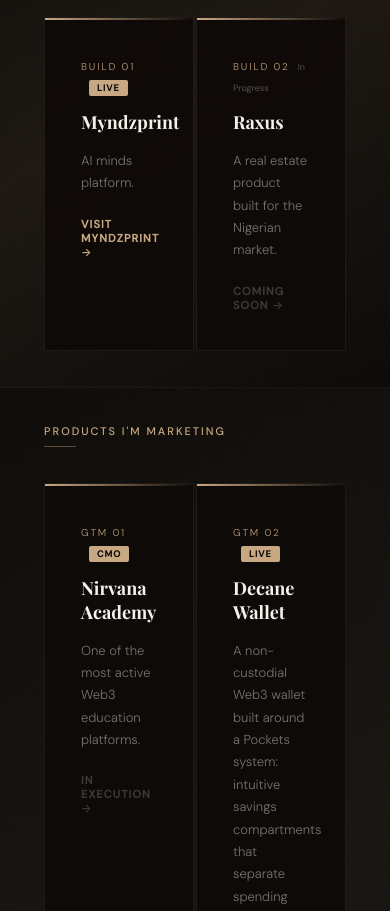
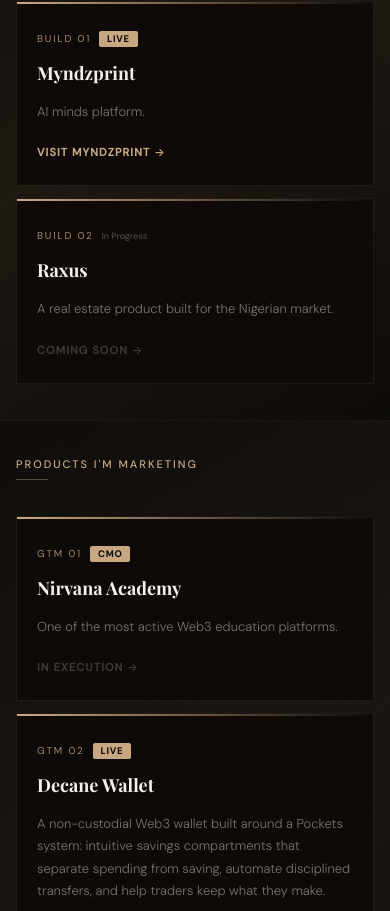
Before and after one commit to amonaayoola/website, a Next.js app: page /work in a window 390 px wide. Shown: the part 533-1444 px from the top of the page. Built offline with nearby package versions, Linux system fonts and the light colour scheme; a web font is replaced by a local one.

Commit message:
fix: work cards single column on mobile, tighter padding

```diff
--- a/app/globals.css
+++ b/app/globals.css
@@ -178,10 +178,12 @@
   .exp-grid-mobile { display: block !important; }
 
   /* Work cards */
-  .work-cards { grid-template-columns: 1fr !important; }
+  .work-section { padding: 36px 16px !important; }
+  .work-cards { grid-template-columns: 1fr !important; gap: 12px !important; }
   .card-desc-full { display: none !important; }
   .card-desc-short { display: block !important; }
   .card-tags { display: none !important; }
+  .work-card-inner { padding: 24px 20px !important; }
 
   /* Blog */
   .posts-grid { grid-template-columns: 1fr !important; }
--- a/app/work/page.tsx
+++ b/app/work/page.tsx
@@ -83,7 +83,7 @@
   const shortDesc = c.desc.split('.')[0] + '.'
 
   return (
-    <div style={{
+    <div className="work-card-inner" style={{
       background: 'rgba(14,10,7,.94)', border: '1px solid rgba(244,240,234,.07)',
       padding: 36, position: 'relative', overflow: 'hidden',
     }}>
@@ -157,7 +157,7 @@
       </section>
 
       {/* PRODUCTS I'M BUILDING */}
-      <section style={{
+      <section className="work-section" style={{
         background: 'linear-gradient(150deg,#0f0d09,#1c1610 40%,#0a0806)',
         padding: '52px 44px 36px', position: 'relative', overflow: 'hidden',
       }}>
@@ -167,7 +167,7 @@
             <div style={{ fontSize: 11, fontWeight: 500, letterSpacing: '.18em', textTransform: 'uppercase', color: 'var(--g)', marginBottom: 8 }}>Products I&apos;m Building</div>
             <div style={{ width: 32, height: 1, background: 'var(--g)', opacity: .4 }} />
           </div>
-          <div style={{
+          <div className="work-cards" style={{
             display: 'grid', gridTemplateColumns: 'repeat(2,1fr)',
             gap: 2,
           }}>
@@ -177,7 +177,7 @@
       </section>
 
       {/* PRODUCTS I'M MARKETING */}
-      <section style={{
+      <section className="work-section" style={{
         background: 'linear-gradient(150deg,#0c0a07,#181410 40%,#0a0806)',
         padding: '36px 44px 80px', position: 'relative', overflow: 'hidden',
         borderTop: '1px solid rgba(244,240,234,.06)',
@@ -188,7 +188,7 @@
             <div style={{ fontSize: 11, fontWeight: 500, letterSpacing: '.18em', textTransform: 'uppercase', color: 'var(--g)', marginBottom: 8 }}>Products I&apos;m Marketing</div>
             <div style={{ width: 32, height: 1, background: 'var(--g)', opacity: .4 }} />
           </div>
-          <div style={{
+          <div className="work-cards" style={{
             display: 'grid', gridTemplateColumns: 'repeat(2,1fr)',
             gap: 2,
           }}>
```
